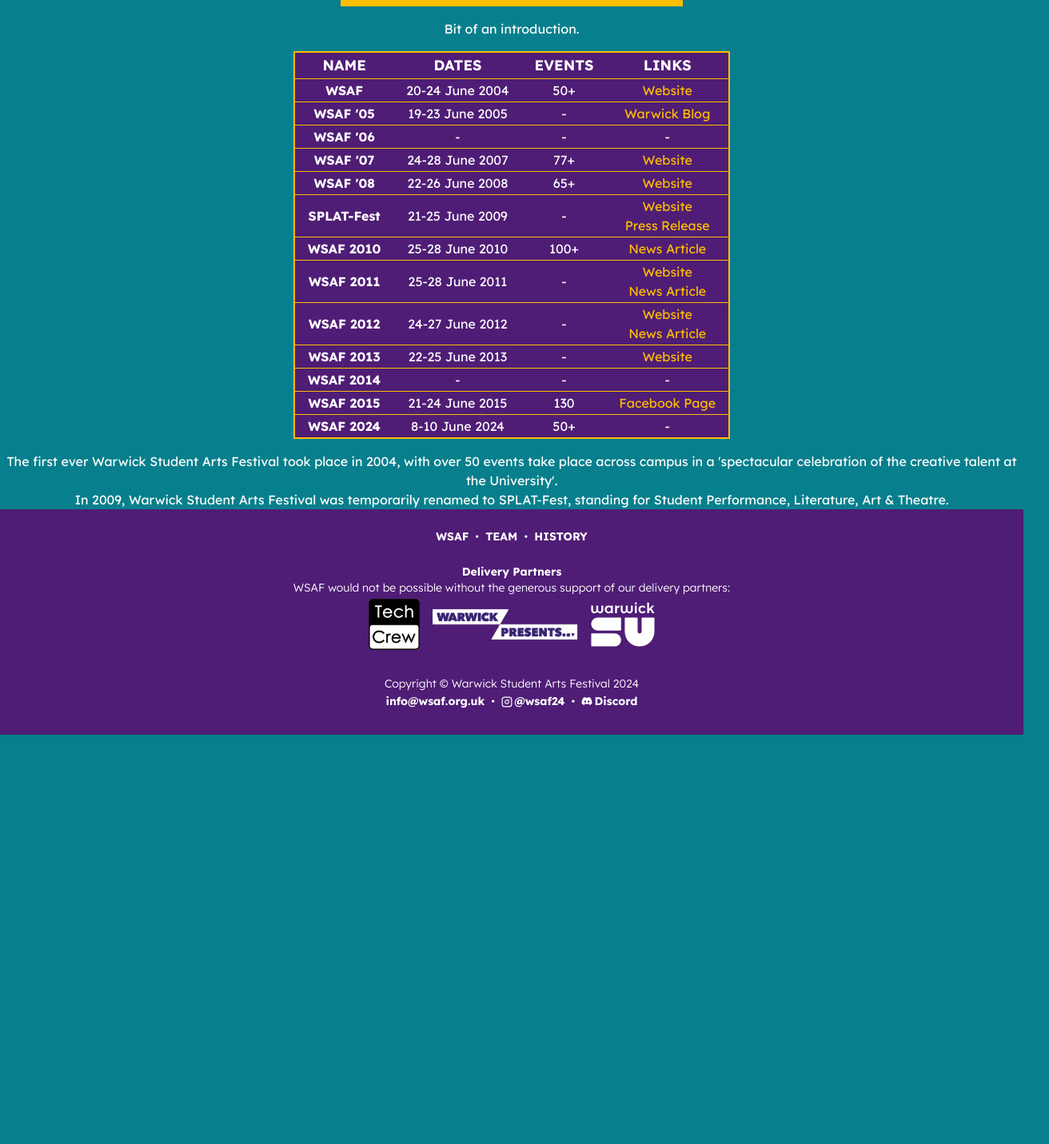
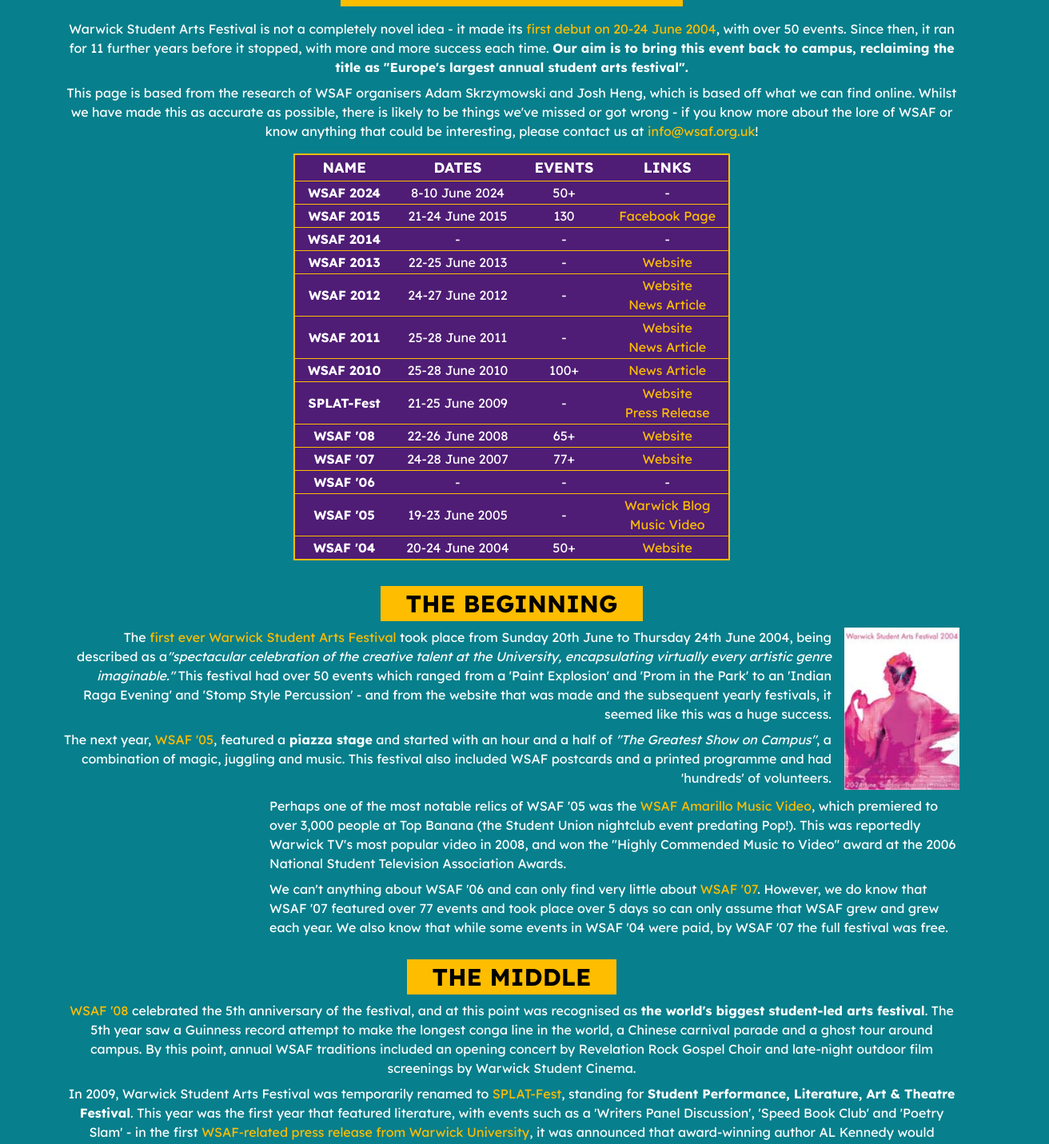
Before and after one commit to WarwickStudentArtsFestival/WSAF24-Website, a Next.js app: page /history in a window 1280 px wide. Shown: the part 180-1611 px from the top of the page at 80% size, 1312 px wide, since content can reach past the window. Before the commit the page ends 1099 px from the top, so only its background shows below. Built offline with nearby package versions, Linux system fonts and the light colour scheme; grey boxes are pictures that could not be loaded.

Commit message:
:speech_balloon: Update history

```diff
--- a/src/app/(home)/components/history.tsx
+++ b/src/app/(home)/components/history.tsx
@@ -1,27 +1,27 @@
 import { FiArrowRight } from 'react-icons/fi';
+import Image from 'next/image';
+import Wsaf2015StandImage from '@/assets/history/wsaf-2015-stand.jpg';
 
 export default function History() {
   return (
     <section className="mb-4 md:mb-12">
-      <h2>History</h2>
-      <p className="mt-2 mb-3 mx-auto px-4 max-w-4xl">
+      <h2 className="mb-4">History</h2>
+
+      <div className="mx-4">
+        <Image
+          src={Wsaf2015StandImage}
+          alt="The WSAF stand in 2015"
+          className="w-full max-w-80 mx-auto"
+        />
+      </div>
+
+      <p className="mt-2 mb-3 mx-auto px-4 max-w-5xl">
         Although we are a completely new team, Warwick Student Arts Festival is
-        not a completely new thing to Warwick - it used to be yearly event with
-        the earliest recorded event in{' '}
-        <a
-          href="https://web.archive.org/web/20050506042341/http://www.wsaf.org.uk:80/"
-          target="_blank"
-          className="text-accent"
-        >
-          2004
-        </a>{' '}
-        and last recorded event in{' '}
-        <a
-          href="https://web.archive.org/web/20160126222504/http://www.wsaf.co.uk/schedule"
-          target="_blank"
-          className="text-accent"
-        >
-          2015
+        not a completely new concept to Warwick - it used to be yearly event
+        from 2004 to 2015. We&apos;ve done a bit of research into the lore and
+        history of WSAF, which can be found{' '}
+        <a href="/history" className="text-accent">
+          here
         </a>
         .
       </p>
@@ -30,7 +30,7 @@ export default function History() {
         href="/history"
         className="inline-block bg-tertiary px-4 py-1 rounded-sm drop-shadow-sm hover:scale-105 mb-4 mx-4"
       >
-        <span className="text-xl lg:text-2xl uppercase font-bold">
+        <span className="text-xl uppercase font-bold">
           <FiArrowRight className="inline mr-2 mb-1" />
           WSAF&apos;s History
         </span>
--- a/src/app/(home)/components/who-involved.tsx
+++ b/src/app/(home)/components/who-involved.tsx
@@ -39,7 +39,7 @@ export default function KeyDates() {
         href="/team"
         className="inline-block bg-tertiary px-4 py-1 rounded-sm drop-shadow-sm hover:scale-105 mb-4 mx-4"
       >
-        <span className="text-xl lg:text-2xl uppercase font-bold">
+        <span className="text-xl uppercase font-bold">
           <FiArrowRight className="inline mr-2 mb-1" />
           View or Join the WSAF Team
         </span>
--- a/src/app/history/festivals-table.tsx
+++ b/src/app/history/festivals-table.tsx
@@ -5,48 +5,70 @@ const festivalList: {
   links?: { name: string; href: string }[];
 }[] = [
   {
-    name: 'WSAF',
-    dates: '20-24 June 2004',
+    name: 'WSAF 2024',
+    dates: '8-10 June 2024',
     events: '50+',
+  },
+  {
+    name: 'WSAF 2015',
+    dates: '21-24 June 2015',
+    events: '130',
     links: [
       {
-        name: 'Website',
-        href: 'https://web.archive.org/web/20050506042341/http://www.wsaf.org.uk:80/',
+        name: 'Facebook Page',
+        href: 'https://www.facebook.com/warwickstudentartsfest/',
       },
     ],
   },
   {
-    name: "WSAF '05",
-    dates: '19-23 June 2005',
+    name: 'WSAF 2014',
+  },
+  {
+    name: 'WSAF 2013',
+    dates: '22-25 June 2013',
     links: [
       {
-        name: 'Warwick Blog',
-        href: 'https://web.archive.org/web/20210918050951/https://blogs.warwick.ac.uk/wsaf/?num=10&start=10',
+        name: 'Website',
+        href: 'http://web.archive.org/web/20130810135711/http://wsaf.co.uk/whatiswsaf.php',
       },
     ],
   },
   {
-    name: "WSAF '06",
-  },
-  {
-    name: "WSAF '07",
-    dates: '24-28 June 2007',
-    events: '77+',
+    name: 'WSAF 2012',
+    dates: '24-27 June 2012',
     links: [
       {
         name: 'Website',
-        href: 'https://web.archive.org/web/20070630063134/http://www.wsaf.org.uk/',
+        href: 'http://web.archive.org/web/20120710055823/http://www.wsaf.co.uk/whatiswsaf.php',
+      },
+      {
+        name: 'News Article',
+        href: 'https://warwick.ac.uk/newsandevents/news-old/wsaf_2012/',
       },
     ],
   },
   {
-    name: "WSAF '08",
-    dates: '22-26 June 2008',
-    events: '65+',
+    name: 'WSAF 2011',
+    dates: '25-28 June 2011',
     links: [
       {
         name: 'Website',
-        href: 'https://web.archive.org/web/20081007200600/http://www.wsaf.org.uk/',
+        href: 'http://web.archive.org/web/20110628003050/http://www.wsaf.co.uk/about.php',
+      },
+      {
+        name: 'News Article',
+        href: 'https://warwick.ac.uk/newsandevents/news-old/warwick-student-arts-festival-2011',
+      },
+    ],
+  },
+  {
+    name: 'WSAF 2010',
+    dates: '25-28 June 2010',
+    events: '100+',
+    links: [
+      {
+        name: 'News Article',
+        href: 'https://warwick.ac.uk/newsandevents/news-old/wsaf2010',
       },
     ],
   },
@@ -65,72 +87,54 @@ const festivalList: {
     ],
   },
   {
-    name: 'WSAF 2010',
-    dates: '25-28 June 2010',
-    events: '100+',
+    name: "WSAF '08",
+    dates: '22-26 June 2008',
+    events: '65+',
     links: [
       {
-        name: 'News Article',
-        href: 'https://warwick.ac.uk/newsandevents/news-old/wsaf2010',
+        name: 'Website',
+        href: 'https://web.archive.org/web/20081007200600/http://www.wsaf.org.uk/',
       },
     ],
   },
   {
-    name: 'WSAF 2011',
-    dates: '25-28 June 2011',
+    name: "WSAF '07",
+    dates: '24-28 June 2007',
+    events: '77+',
     links: [
       {
         name: 'Website',
-        href: 'http://web.archive.org/web/20110628003050/http://www.wsaf.co.uk/about.php',
-      },
-      {
-        name: 'News Article',
-        href: 'https://warwick.ac.uk/newsandevents/news-old/warwick-student-arts-festival-2011',
+        href: 'https://web.archive.org/web/20070630063134/http://www.wsaf.org.uk/',
       },
     ],
   },
   {
-    name: 'WSAF 2012',
-    dates: '24-27 June 2012',
+    name: "WSAF '06",
+  },
+  {
+    name: "WSAF '05",
+    dates: '19-23 June 2005',
     links: [
       {
-        name: 'Website',
-        href: 'http://web.archive.org/web/20120710055823/http://www.wsaf.co.uk/whatiswsaf.php',
+        name: 'Warwick Blog',
+        href: 'https://web.archive.org/web/20210918050951/https://blogs.warwick.ac.uk/wsaf/?num=10&start=10',
       },
       {
-        name: 'News Article',
-        href: 'https://warwick.ac.uk/newsandevents/news-old/wsaf_2012/',
+        name: 'Music Video',
+        href: 'https://www.youtube.com/watch?v=zdXN7Y-Flxo',
       },
     ],
   },
   {
-    name: 'WSAF 2013',
-    dates: '22-25 June 2013',
+    name: "WSAF '04",
+    dates: '20-24 June 2004',
+    events: '50+',
     links: [
       {
         name: 'Website',
-        href: 'http://web.archive.org/web/20130810135711/http://wsaf.co.uk/whatiswsaf.php',
+        href: 'https://web.archive.org/web/20050506042341/http://www.wsaf.org.uk:80/',
       },
     ],
-  },
-  {
-    name: 'WSAF 2014',
-  },
-  {
-    name: 'WSAF 2015',
-    dates: '21-24 June 2015',
-    events: '130',
-    links: [
-      {
-        name: 'Facebook Page',
-        href: 'https://www.facebook.com/warwickstudentartsfest/',
-      },
-    ],
-  },
-  {
-    name: 'WSAF 2024',
-    dates: '8-10 June 2024',
-    events: '50+',
   },
 ];
 
--- a/src/app/history/page.tsx
+++ b/src/app/history/page.tsx
@@ -1,28 +1,213 @@
 import PageHeader from '@/app/components/page-header';
 import FestivalsTable from '@/app/history/festivals-table';
+import Wsaf2004Poster from '@/assets/history/wasf-2004-poster.jpg';
+import Image from 'next/image';
 
 export default function History() {
   return (
     <main>
       <PageHeader title="The History of WSAF" />
-      <p>Bit of an introduction.</p>
+      <section className="max-w-6xl mx-auto px-4">
+        <p className="mb-2">
+          Warwick Student Arts Festival is not a completely novel idea - it made
+          its{' '}
+          <a
+            href="https://web.archive.org/web/20050506042341/http://www.wsaf.org.uk:80/"
+            className="text-accent"
+            target="_blank"
+            rel="noopener noreferrer"
+          >
+            first debut on 20-24 June 2004
+          </a>
+          , with over 50 events. Since then, it ran for 11 further years before
+          it stopped, with more and more success each time.{' '}
+          <strong>
+            Our aim is to bring this event back to campus, reclaiming the title
+            as &quot;Europe&apos;s largest annual student arts festival&quot;.
+          </strong>
+        </p>
+        <p>
+          This page is based from the research of WSAF organisers Adam
+          Skrzymowski and Josh Heng, which is based off what we can find online.
+          Whilst we have made this as accurate as possible, there is likely to
+          be things we&apos;ve missed or got wrong - if you know more about the
+          lore of WSAF or know anything that could be interesting, please
+          contact us at{' '}
+          <a
+            href="mailto:info@wsaf.org.uk"
+            target="_blank"
+            rel="noopener noreferrer"
+            className="text-accent"
+          >
+            info@wsaf.org.uk
+          </a>
+          !
+        </p>
+      </section>
 
-      <section>
+      <section className="mb-6">
         <FestivalsTable />
       </section>
 
-      <section>
+      <section className="max-w-6xl mx-auto px-4 mb-16">
+        <h2>The Beginning</h2>
+        <div className="flex gap-4 mb-2">
+          <div className="w-96 flex-grow text-right">
+            <p className="mb-2">
+              The{' '}
+              <a
+                href="https://web.archive.org/web/20050506042341/http://www.wsaf.org.uk:80/"
+                className="text-accent"
+                target="_blank"
+                rel="noopener noreferrer"
+              >
+                first ever Warwick Student Arts Festival
+              </a>{' '}
+              took place from Sunday 20th June to Thursday 24th June 2004, being
+              described as a
+              <em>
+                &quot;spectacular celebration of the creative talent at the
+                University, encapsulating virtually every artistic genre
+                imaginable.&quot;
+              </em>{' '}
+              This festival had over 50 events which ranged from a &apos;Paint
+              Explosion&apos; and &apos;Prom in the Park&apos; to an
+              &apos;Indian Raga Evening&apos; and &apos;Stomp Style
+              Percussion&apos; - and from the website that was made and the
+              subsequent yearly festivals, it seemed like this was a huge
+              success.
+            </p>
+            <p>
+              The next year,{' '}
+              <a
+                href="https://web.archive.org/web/20210918050951/https://blogs.warwick.ac.uk/wsaf/?num=10&start=10"
+                className="text-accent"
+                target="_blank"
+                rel="noopener noreferrer"
+              >
+                WSAF &apos;05
+              </a>
+              , featured a <strong>piazza stage</strong> and started with an
+              hour and a half of{' '}
+              <em>&quot;The Greatest Show on Campus&quot;</em>, a combination of
+              magic, juggling and music. This festival also included WSAF
+              postcards and a printed programme and had &apos;hundreds&apos; of
+              volunteers.
+            </p>
+          </div>
+          <a
+            href="https://web.archive.org/web/20050506042341/http://www.wsaf.org.uk:80/"
+            target="_blank"
+            rel="noopener noreferrer"
+          >
+            <Image
+              src={Wsaf2004Poster}
+              alt="Poster from WSAF 2004"
+              className="w-36 object-contain"
+            />
+          </a>
+        </div>
+
+        <div className="flex gap-4 text-left mb-2">
+          <iframe
+            width="241"
+            height="180"
+            src="https://www.youtube.com/embed/zdXN7Y-Flxo?si=hP0IUv_ZMrEANFXy"
+            title="YouTube video player"
+            frameBorder="0"
+            allow="accelerometer; autoplay; clipboard-write; encrypted-media; gyroscope; picture-in-picture; web-share"
+            referrerPolicy="strict-origin-when-cross-origin"
+            allowFullScreen
+          ></iframe>
+          <div className="w-96 flex-grow">
+            <p className="mb-2">
+              Perhaps one of the most notable relics of WSAF &apos;05 was the{' '}
+              <a
+                href="https://www.youtube.com/watch?v=zdXN7Y-Flxo"
+                target="_blank"
+                rel="noopener noreferrer"
+                className="text-accent"
+              >
+                WSAF Amarillo Music Video
+              </a>
+              , which premiered to over 3,000 people at Top Banana (the Student
+              Union nightclub event predating Pop!). This was reportedly Warwick
+              TV&apos;s most popular video in 2008, and won the &quot;Highly
+              Commended Music to Video&quot; award at the 2006 National Student
+              Television Association Awards.
+            </p>
+            <p>
+              We can&apos;t anything about WSAF &apos;06 and can only find very
+              little about{' '}
+              <a
+                href="https://web.archive.org/web/20070630063134/http://www.wsaf.org.uk/"
+                target="_blank"
+                rel="noopener noreferrer"
+                className="text-accent"
+              >
+                WSAF &apos;07
+              </a>
+              . However, we do know that WSAF &apos;07 featured over 77 events
+              and took place over 5 days so can only assume that WSAF grew and
+              grew each year. We also know that while some events in WSAF
+              &apos;04 were paid, by WSAF &apos;07 the full festival was free.
+            </p>
+          </div>
+        </div>
+
+        <h2 className="mt-4">The Middle</h2>
+
+        <div>
+          <p className="mb-2">
+            <a
+              href="https://web.archive.org/web/20081007200600/http://www.wsaf.org.uk/"
+              target="_blank"
+              rel="noopener noreferrer"
+              className="text-accent"
+            >
+              WSAF &apos;08
+            </a>{' '}
+            celebrated the 5th anniversary of the festival, and at this point
+            was recognised as{' '}
+            <strong>the world&apos;s biggest student-led arts festival</strong>.
+            The 5th year saw a Guinness record attempt to make the longest conga
+            line in the world, a Chinese carnival parade and a ghost tour around
+            campus. By this point, annual WSAF traditions included an opening
+            concert by Revelation Rock Gospel Choir and late-night outdoor film
+            screenings by Warwick Student Cinema.
+          </p>
+        </div>
+
         <p>
-          The first ever Warwick Student Arts Festival took place in 2004, with
-          over 50 events take place across campus in a &apos;spectacular
-          celebration of the creative talent at the University&apos;.
+          In 2009, Warwick Student Arts Festival was temporarily renamed to{' '}
+          <a
+            href="http://web.archive.org/web/20090524043909/http://wsaf.org.uk/"
+            target="_blank"
+            rel="noopener noreferrer"
+            className="text-accent"
+          >
+            SPLAT-Fest
+          </a>
+          , standing for{' '}
+          <strong>
+            Student Performance, Literature, Art & Theatre Festival
+          </strong>
+          . This year was the first year that featured literature, with events
+          such as a &apos;Writers Panel Discussion&apos;, &apos;Speed Book
+          Club&apos; and &apos;Poetry Slam&apos; - in the first{' '}
+          <a
+            href="https://warwick.ac.uk/newsandevents/pressreleases/award-winning_author_to/"
+            target="_blank"
+            rel="noopener noreferrer"
+            className="text-accent"
+          >
+            WSAF-related press release from Warwick University
+          </a>
+          , it was announced that award-winning author AL Kennedy would headline
+          at the festival.
         </p>
 
-        <p>
-          In 2009, Warwick Student Arts Festival was temporarily renamed to
-          SPLAT-Fest, standing for Student Performance, Literature, Art &
-          Theatre.
-        </p>
+        <h2 className="mt-4">The End?</h2>
       </section>
     </main>
   );
```
Also changed, not shown: src/assets/history/wasf-2004-poster.jpg (added), src/assets/history/wsaf-2015-stand.jpg (added).
